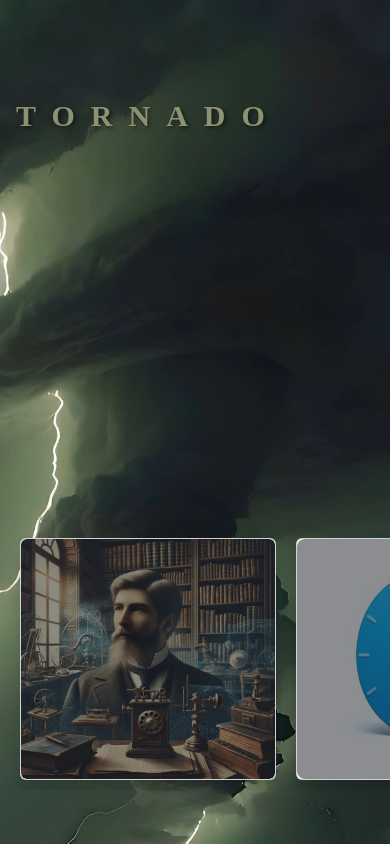
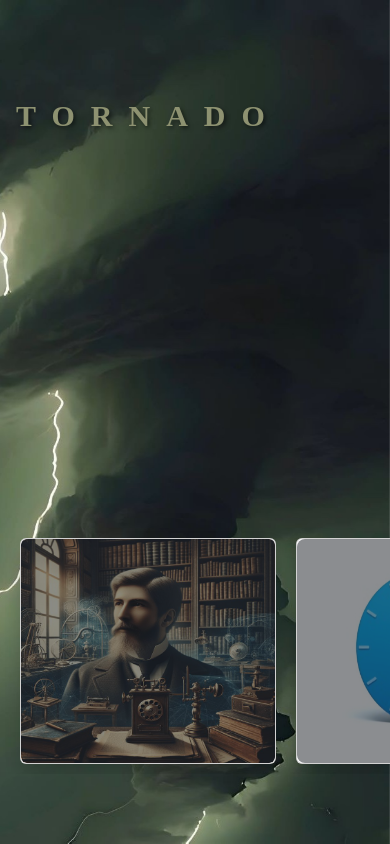
Before and after one commit to Kaighassy2002/tornado, a React (Vite) app: page / in a window 390 px wide. Built offline with nearby package versions, Linux system fonts and the light colour scheme; a web font is replaced by a local one.

Commit message:
tornado chnage

```diff
--- a/src/components/Home.css
+++ b/src/components/Home.css
@@ -33,7 +33,7 @@
 
 @media screen and (max-width: 480px) {
     .section {
-        background-attachment: scroll;
+        background-attachment: fixed;
         background-image: url(../assets//images/new1.jpg);
 
     }
--- a/src/components/card.css
+++ b/src/components/card.css
@@ -74,11 +74,11 @@
 
     .single-card {
         width: 16rem;
-        height: 15rem;
+        height: 14rem;
     }
     .card-image {
         width: 16rem;
-        height: 15rem;
+        height: 14rem;
     }
     .card-hea {
         font-size: 14px;
@@ -88,7 +88,7 @@
 
     }
     .card-main{
-        margin-top: 50%px;
+        margin-top: 49%px;
 
     }
     .greenOverlay {
```
